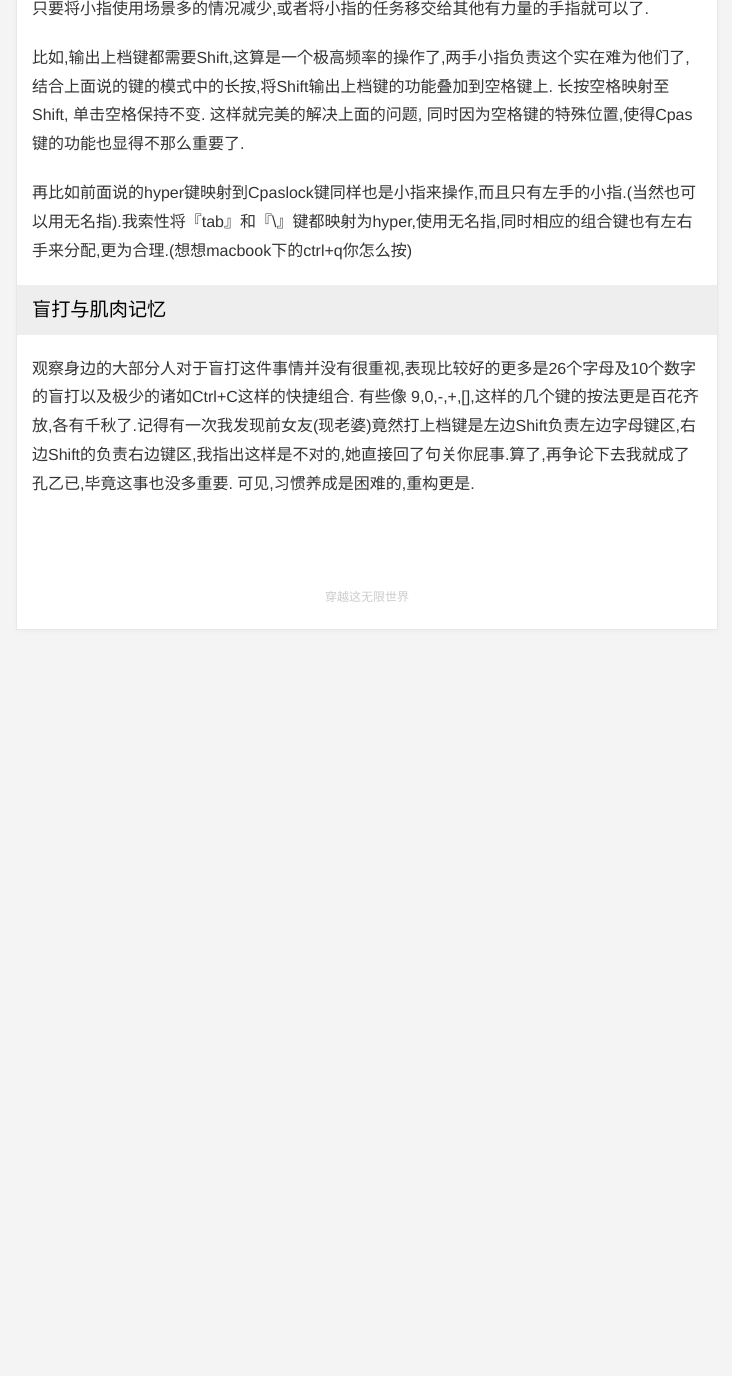
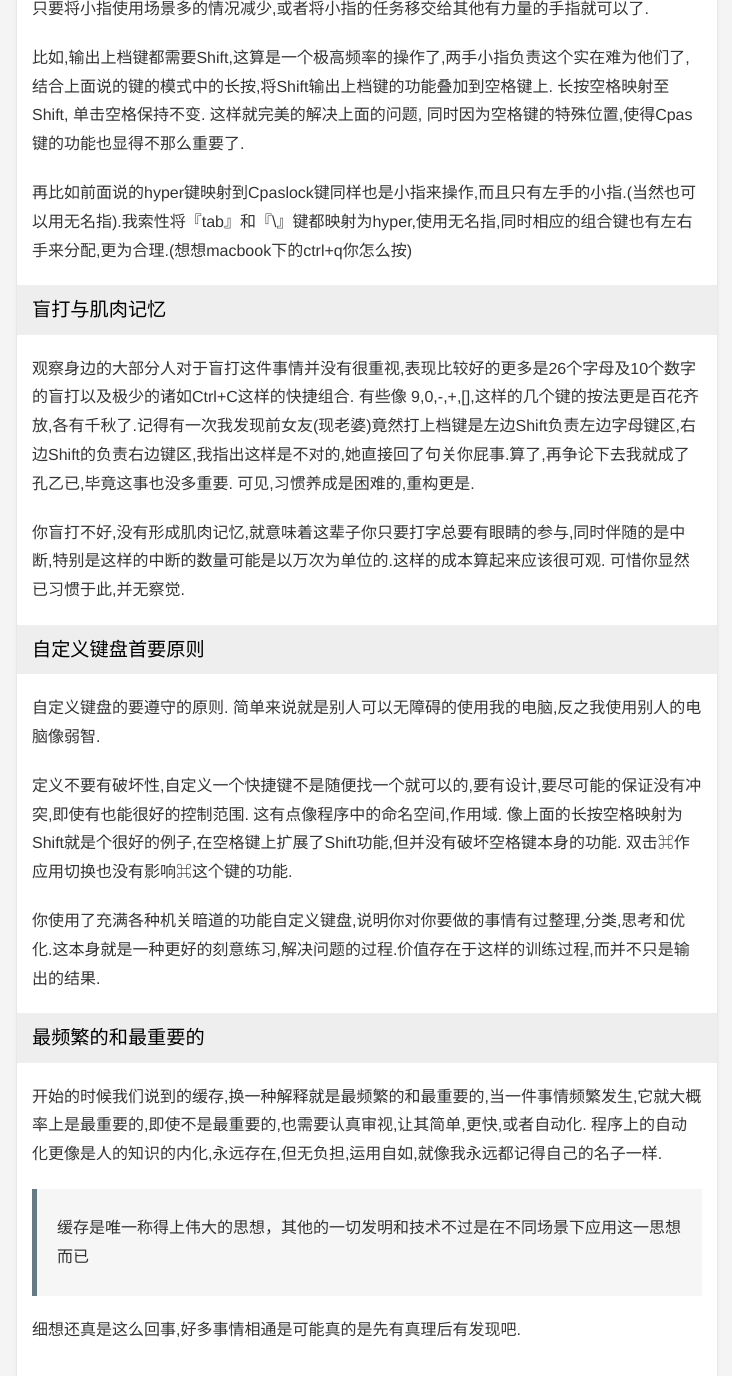
Before and after one commit to babyking/babyking.github.io, a Jekyll site: the page built from _posts/2019-01-15-guan-yu-jian-pan-de-yi-xie-shi.md, in a window 1280 px wide and 1400 px high, scrolled down 2286 px. Shown: the top 1376 px of the window, without its empty margins (273-1005 px from the left). Built offline with Jekyll 4.4.1, drawn with Linux system fonts in a browser that asks for light colours; comment, search, counter and statistics services are not loaded; before the commit the page ends 2916 px from its top, so only the background shows below that.

Commit message:
blog update

```diff
--- a/_posts/2019-01-15-guan-yu-jian-pan-de-yi-xie-shi.md
+++ b/_posts/2019-01-15-guan-yu-jian-pan-de-yi-xie-shi.md
@@ -83,3 +83,23 @@ vim的hjkl这个设计思路无疑是最佳方案,在vim及一些不支持vim模
 ### 盲打与肌肉记忆
 
 观察身边的大部分人对于盲打这件事情并没有很重视,表现比较好的更多是26个字母及10个数字的盲打以及极少的诸如Ctrl+C这样的快捷组合. 有些像 9,0,-,+,[],这样的几个键的按法更是百花齐放,各有千秋了.记得有一次我发现前女友(现老婆)竟然打上档键是左边Shift负责左边字母键区,右边Shift的负责右边键区,我指出这样是不对的,她直接回了句关你屁事.算了,再争论下去我就成了孔乙已,毕竟这事也没多重要. 可见,习惯养成是困难的,重构更是.
+
+你盲打不好,没有形成肌肉记忆,就意味着这辈子你只要打字总要有眼睛的参与,同时伴随的是中断,特别是这样的中断的数量可能是以万次为单位的.这样的成本算起来应该很可观. 可惜你显然已习惯于此,并无察觉.
+
+### 自定义键盘首要原则
+
+自定义键盘的要遵守的原则.  简单来说就是别人可以无障碍的使用我的电脑,反之我使用别人的电脑像弱智.
+
+定义不要有破坏性,自定义一个快捷键不是随便找一个就可以的,要有设计,要尽可能的保证没有冲突,即使有也能很好的控制范围.  这有点像程序中的命名空间,作用域. 像上面的长按空格映射为Shift就是个很好的例子,在空格键上扩展了Shift功能,但并没有破坏空格键本身的功能. 双击⌘作应用切换也没有影响⌘这个键的功能.
+
+你使用了充满各种机关暗道的功能自定义键盘,说明你对你要做的事情有过整理,分类,思考和优化.这本身就是一种更好的刻意练习,解决问题的过程.价值存在于这样的训练过程,而并不只是输出的结果.
+
+
+
+### 最频繁的和最重要的
+
+开始的时候我们说到的缓存,换一种解释就是最频繁的和最重要的,当一件事情频繁发生,它就大概率上是最重要的,即使不是最重要的,也需要认真审视,让其简单,更快,或者自动化.  程序上的自动化更像是人的知识的内化,永远存在,但无负担,运用自如,就像我永远都记得自己的名子一样.
+
+> 缓存是唯一称得上伟大的思想，其他的一切发明和技术不过是在不同场景下应用这一思想而已
+
+细想还真是这么回事,好多事情相通是可能真的是先有真理后有发现吧.
```
Also changed, not shown: 1 other file.
